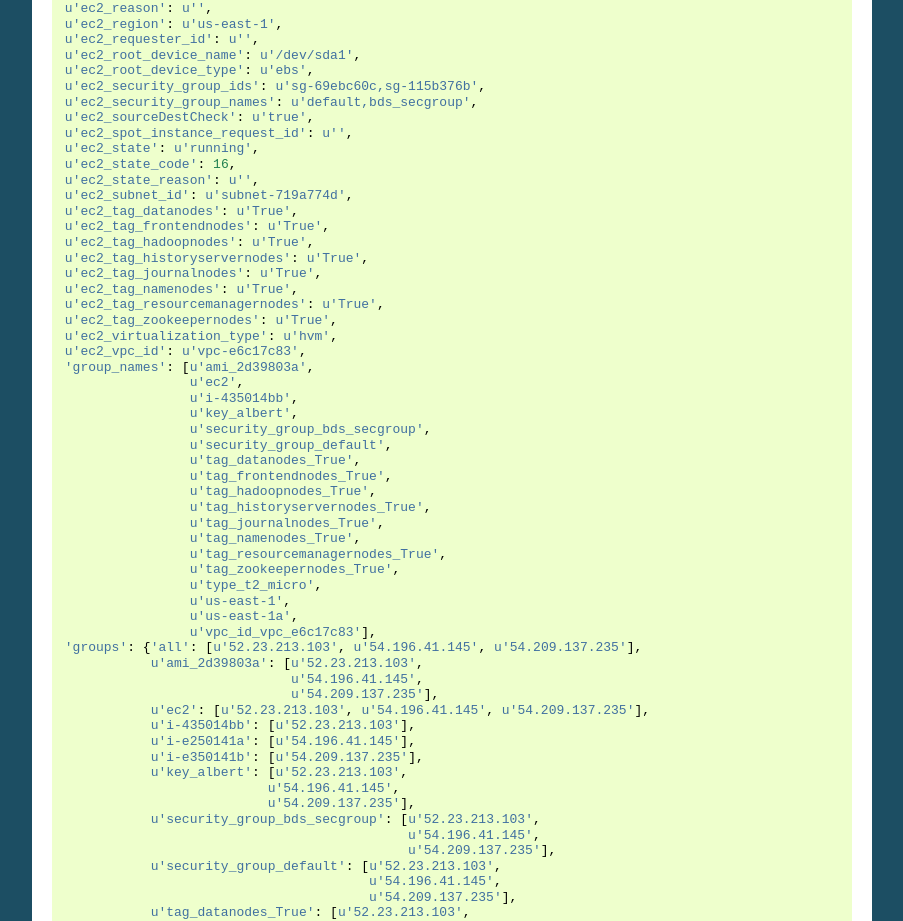
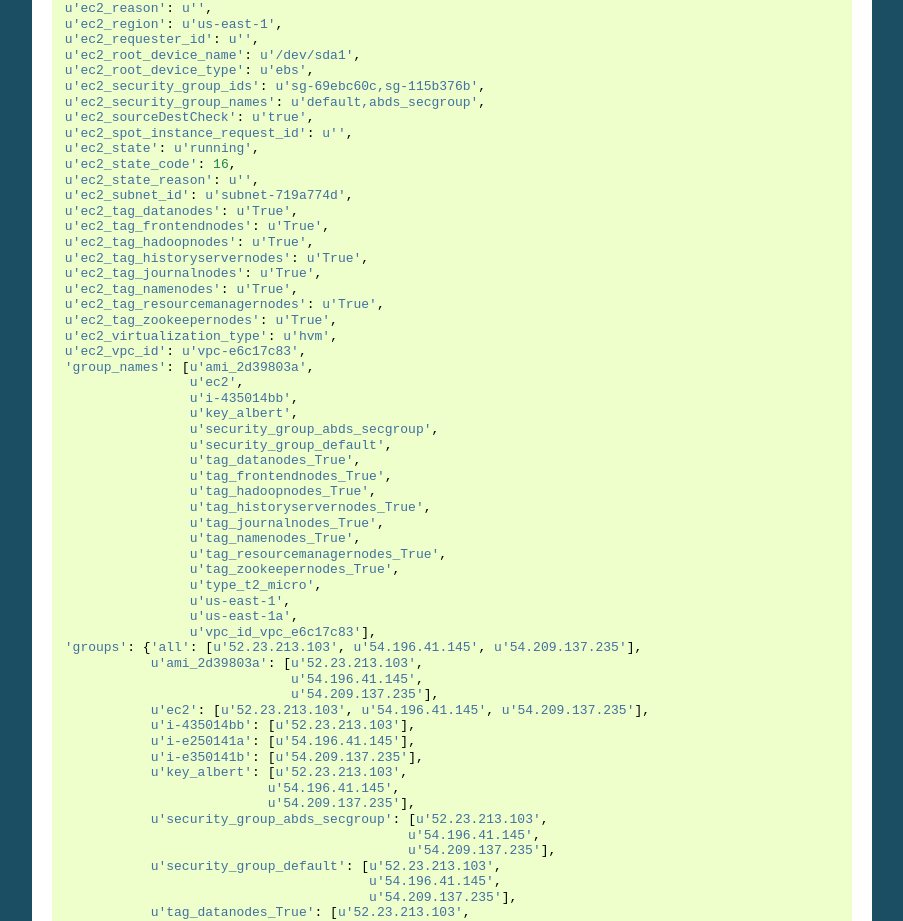
Before and after one commit to lee212/ec2-provisioning-with-ansible, a Sphinx documentation site: the page built from docs/source/get_started.rst, in a window 1280 px wide and 1400 px high, scrolled down 7858 px. Shown: the part 165-1086 px from the top of the window, without its empty margins (198-1101 px from the left). Built offline with Sphinx 7.4.7, drawn with Linux system fonts in a browser that asks for light colours; some of the changed text lies outside the part shown.

Commit message:
bds -> abds

```diff
--- a/docs/source/conf.py
+++ b/docs/source/conf.py
@@ -1,6 +1,6 @@
 # -*- coding: utf-8 -*-
 #
-# EC2 for BDS documentation build configuration file, created by
+# EC2 for ABDS documentation build configuration file, created by
 # sphinx-quickstart on Fri Sep 16 00:52:49 2016.
 #
 # This file is execfile()d with the current directory set to its
@@ -43,7 +43,7 @@
 master_doc = 'index'
 
 # General information about the project.
-project = u'EC2 for BDS'
+project = u'EC2 for ABDS'
 copyright = u'2016, Hyungro Lee'
 
 # The version info for the project you're documenting, acts as replacement for
@@ -176,7 +176,7 @@
 #html_file_suffix = None
 
 # Output file base name for HTML help builder.
-htmlhelp_basename = 'EC2forBDSdoc'
+htmlhelp_basename = 'EC2forABDSdoc'
 
 
 # -- Options for LaTeX output ---------------------------------------------
@@ -196,7 +196,7 @@
 # (source start file, target name, title,
 #  author, documentclass [howto, manual, or own class]).
 latex_documents = [
-  ('index', 'EC2forBDS.tex', u'EC2 for BDS Documentation',
+  ('index', 'EC2forABDS.tex', u'EC2 for ABDS Documentation',
    u'Hyungro Lee', 'manual'),
 ]
 
@@ -226,7 +226,7 @@
 # One entry per manual page. List of tuples
 # (source start file, name, description, authors, manual section).
 man_pages = [
-    ('index', 'ec2forbds', u'EC2 for BDS Documentation',
+    ('index', 'ec2forabds', u'EC2 for ABDS Documentation',
      [u'Hyungro Lee'], 1)
 ]
 
@@ -240,8 +240,8 @@
 # (source start file, target name, title, author,
 #  dir menu entry, description, category)
 texinfo_documents = [
-  ('index', 'EC2forBDS', u'EC2 for BDS Documentation',
-   u'Hyungro Lee', 'EC2forBDS', 'One line description of project.',
+  ('index', 'EC2forABDS', u'EC2 for ABDS Documentation',
+   u'Hyungro Lee', 'EC2forABDS', 'One line description of project.',
    'Miscellaneous'),
 ]
 
--- a/docs/source/ec2-instance-metadata-example.txt
+++ b/docs/source/ec2-instance-metadata-example.txt
@@ -222,7 +222,7 @@
  u'ec2_root_device_name': u'/dev/sda1',
  u'ec2_root_device_type': u'ebs',
  u'ec2_security_group_ids': u'sg-69ebc60c,sg-115b376b',
- u'ec2_security_group_names': u'default,bds_secgroup',
+ u'ec2_security_group_names': u'default,abds_secgroup',
  u'ec2_sourceDestCheck': u'true',
  u'ec2_spot_instance_request_id': u'',
  u'ec2_state': u'running',
@@ -243,7 +243,7 @@
 		 u'ec2',
 		 u'i-435014bb',
 		 u'key_albert',
-		 u'security_group_bds_secgroup',
+		 u'security_group_abds_secgroup',
 		 u'security_group_default',
 		 u'tag_datanodes_True',
 		 u'tag_frontendnodes_True',
@@ -268,7 +268,7 @@
 	    u'key_albert': [u'52.23.213.103',
 			   u'54.196.41.145',
 			   u'54.209.137.235'],
-	    u'security_group_bds_secgroup': [u'52.23.213.103',
+	    u'security_group_abds_secgroup': [u'52.23.213.103',
 					     u'54.196.41.145',
 					     u'54.209.137.235'],
 	    u'security_group_default': [u'52.23.213.103',
--- a/docs/source/ec2-py-sample.txt
+++ b/docs/source/ec2-py-sample.txt
@@ -39,7 +39,7 @@
 	"ec2_root_device_name": "/dev/sda1",
 	"ec2_root_device_type": "ebs",
 	"ec2_security_group_ids": "sg-69ebc60c,sg-115b376b",
-	"ec2_security_group_names": "default,bds_secgroup",
+	"ec2_security_group_names": "default,abds_secgroup",
 	"ec2_sourceDestCheck": "true",
 	"ec2_spot_instance_request_id": "",
 	"ec2_state": "running",
@@ -71,7 +71,7 @@
   "key_albert": [
     "54.85.130.171"
   ],
-  "security_group_bds_secgroup": [
+  "security_group_abds_secgroup": [
     "54.85.130.171"
   ],
   "security_group_default": [
--- a/docs/source/ec2.rst
+++ b/docs/source/ec2.rst
@@ -131,8 +131,8 @@
 site.yml with Include
 ^^^^^^^^^^^^^^^^^^^^^^^^^^^^^^^^^^^^^^^^^^^^^^^^^^^^^^^^^^^^^^^^^^^^^^^^^^^^^^^
 
-Three Ansible playbooks are provided to deploy BDS on ec2.
+Three Ansible playbooks are provided to deploy ABDS on ec2.
 
 - boot.yml: to start EC2 instances
 - convert.yml: to provide inventory groups from dynamic inventory of ec2.
-- example-project-nist-fingerprint-matching.yml: to run BDS playbooks
+- example-project-nist-fingerprint-matching.yml: to run ABDS playbooks
--- a/docs/source/ec2_facts_for_vars.txt
+++ b/docs/source/ec2_facts_for_vars.txt
@@ -18,7 +18,7 @@
 		"dns_name": "",
 		"ebs_optimized": false,
 		"groups": {
-		    "sg-115b376b": "bds_secgroup",
+		    "sg-115b376b": "abds_secgroup",
 		    "sg-69ebc60c": "default"
 		},
 		"hypervisor": "xen",
@@ -65,7 +65,7 @@
 		"dns_name": "",
 		"ebs_optimized": false,
 		"groups": {
-		    "sg-115b376b": "bds_secgroup",
+		    "sg-115b376b": "abds_secgroup",
 		    "sg-69ebc60c": "default"
 		},
 		"hypervisor": "xen",
@@ -114,7 +114,7 @@
 		"dns_name": "",
 		"ebs_optimized": false,
 		"groups": {
-		    "sg-115b376b": "bds_secgroup",
+		    "sg-115b376b": "abds_secgroup",
 		    "sg-69ebc60c": "default"
 		},
 		"hypervisor": "xen",
@@ -161,7 +161,7 @@
 		"dns_name": "",
 		"ebs_optimized": false,
 		"groups": {
-		    "sg-115b376b": "bds_secgroup",
+		    "sg-115b376b": "abds_secgroup",
 		    "sg-69ebc60c": "default"
 		},
 		"hypervisor": "xen",
--- a/docs/source/index.rst
+++ b/docs/source/index.rst
@@ -1,4 +1,4 @@
-.. EC2 for BDS documentation master file, created by
+.. EC2 for ABDS documentation master file, created by
    sphinx-quickstart on Fri Sep 16 00:52:49 2016.
    You can adapt this file completely to your liking, but it should at least
    contain the root `toctree` directive.
```
Also changed, not shown: boot-ec2-with-vpc.yml (+6 -6 lines), play.yml (+6 -6 lines), 1 other file.
